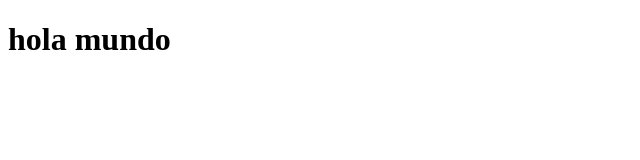
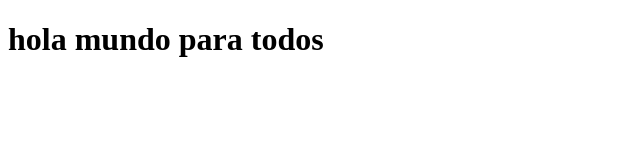
Before and after one commit to joelvzla/test_github, a plain HTML site: page index.html in a window 1280 px wide. Shown: the whole page, without its empty margins (0-640 px from the left). Drawn offline with Linux system fonts and the light colour scheme.

Commit message:
segundo cambio

```diff
--- a/index.html
+++ b/index.html
@@ -6,6 +6,6 @@
     <title>Document</title>
 </head>
 <body>
-    <h1>hola mundo</h1>
+    <h1>hola mundo para todos</h1>
 </body>
 </html>
```
Also changed, not shown: app.js (added), main.js (deleted).
